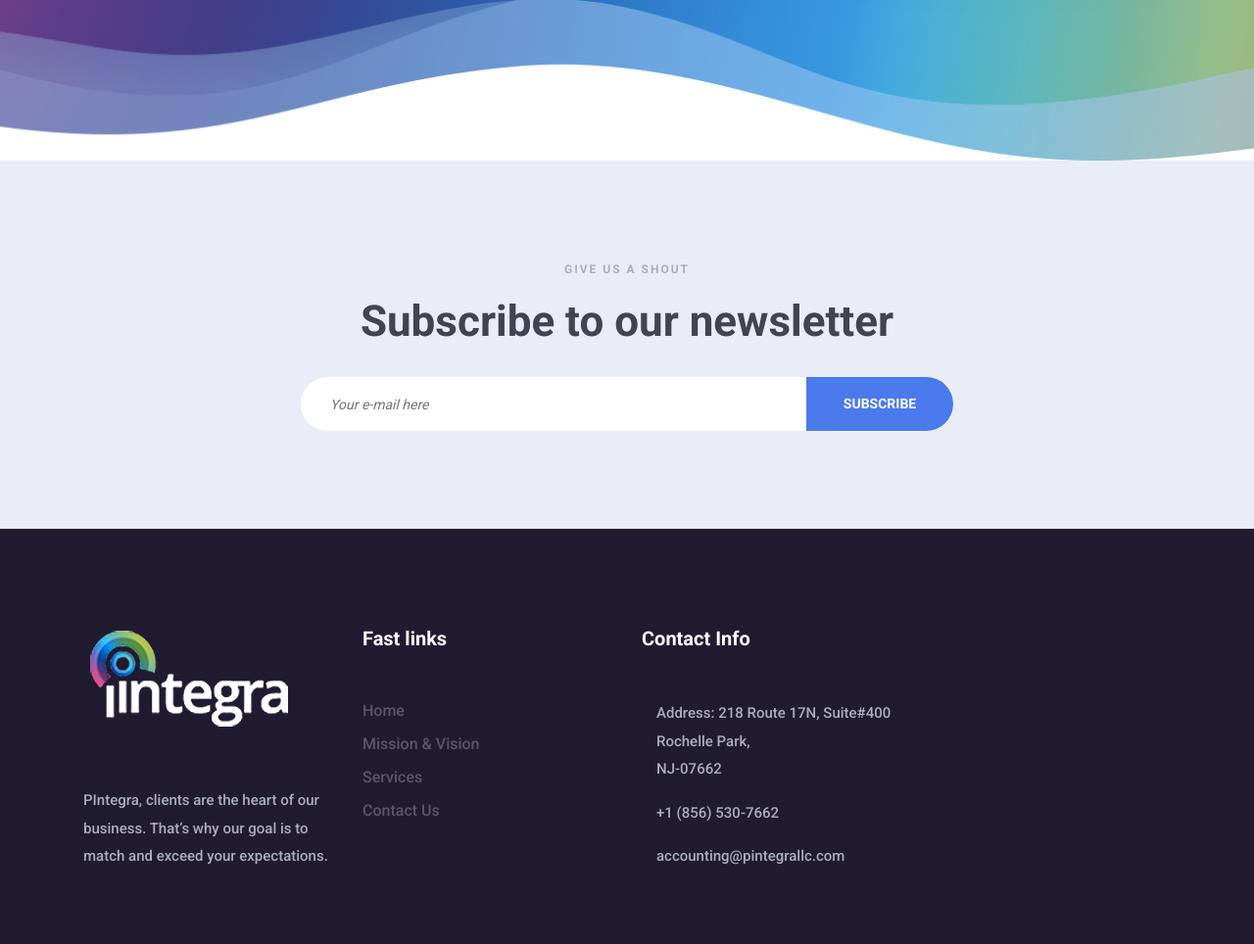
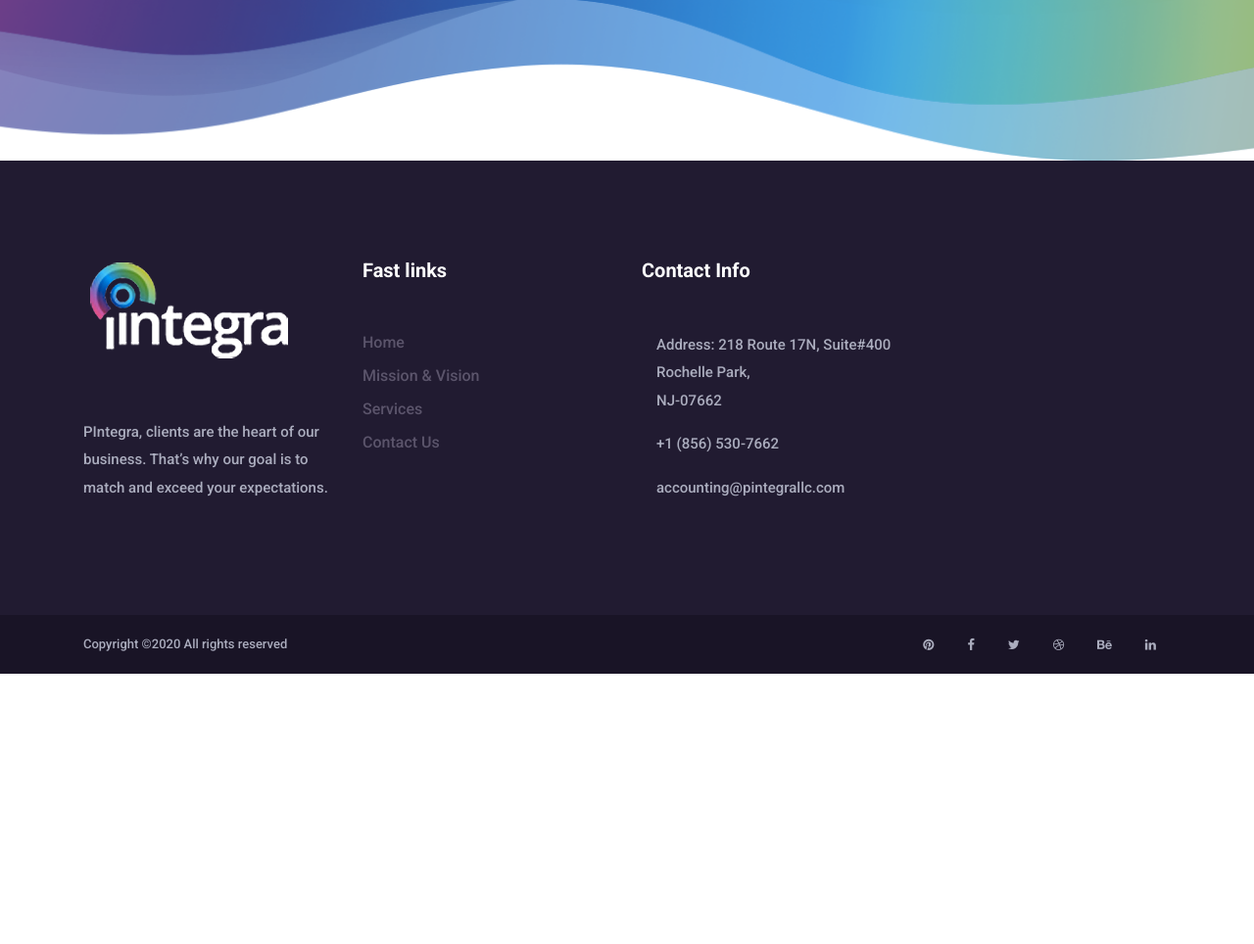
Before and after one commit to LokeshKarki/PIntegraLLC, a plain HTML site: page services.html in a window 1280 px wide. Shown: the part 1798-2762 px from the top of the page at 98% size. After the commit the page ends 2486 px from the top, so only its background shows below. Drawn offline with Linux system fonts and the light colour scheme.

Commit message:
services chnages

```diff
--- a/services.html
+++ b/services.html
@@ -473,7 +473,7 @@
     </section> -->
     <!-- ***** Service Skills Area End ***** -->
 
-    <section class="mosh-subscribe-newsletter-area bg-img bg-overlay-white section_padding_100" style="background-image: url(img/bg-img/sub-1.jpg);">
+    <!-- <section class="mosh-subscribe-newsletter-area bg-img bg-overlay-white section_padding_100" style="background-image: url(img/bg-img/sub-1.jpg);">
         <div class="container">
             <div class="row">
                 <div class="col-12">
@@ -488,7 +488,7 @@
                 </div>
             </div>
         </div>
-    </section>
+    </section> -->
 
     <!-- ***** Footer Area Start ***** -->
     <footer class="footer-area clearfix">
```
